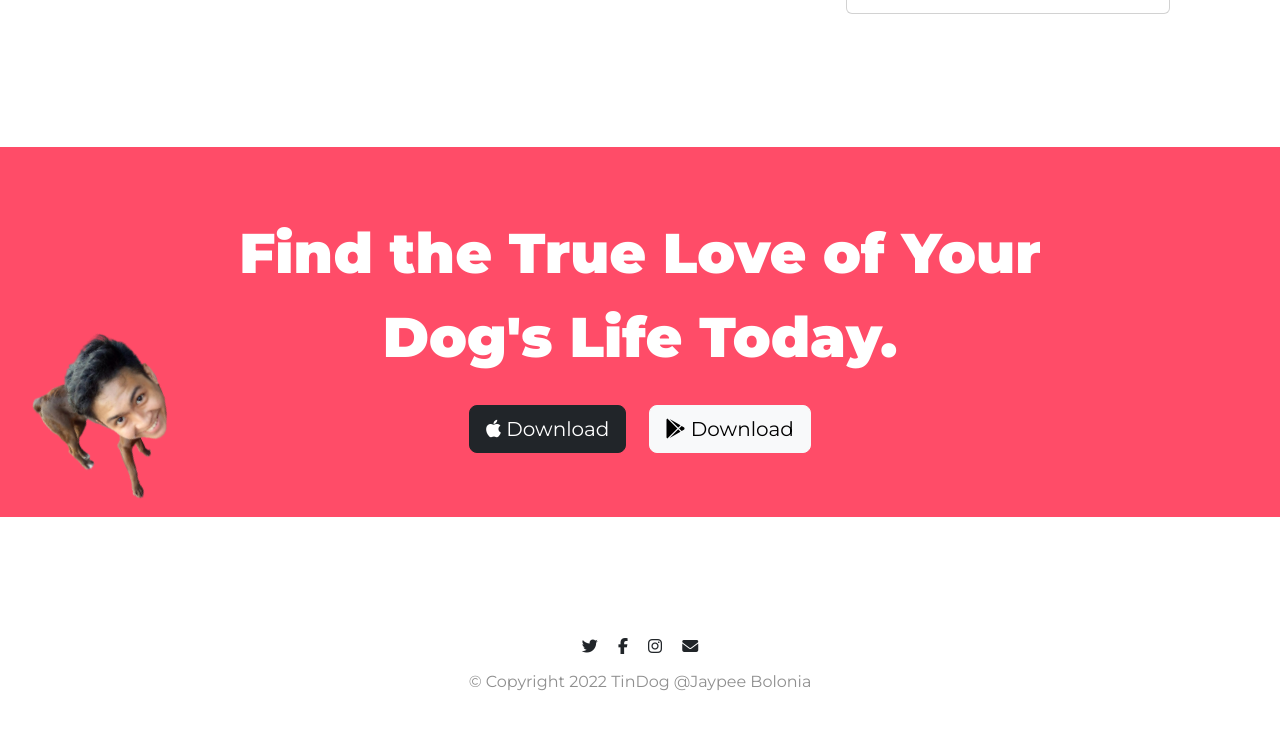
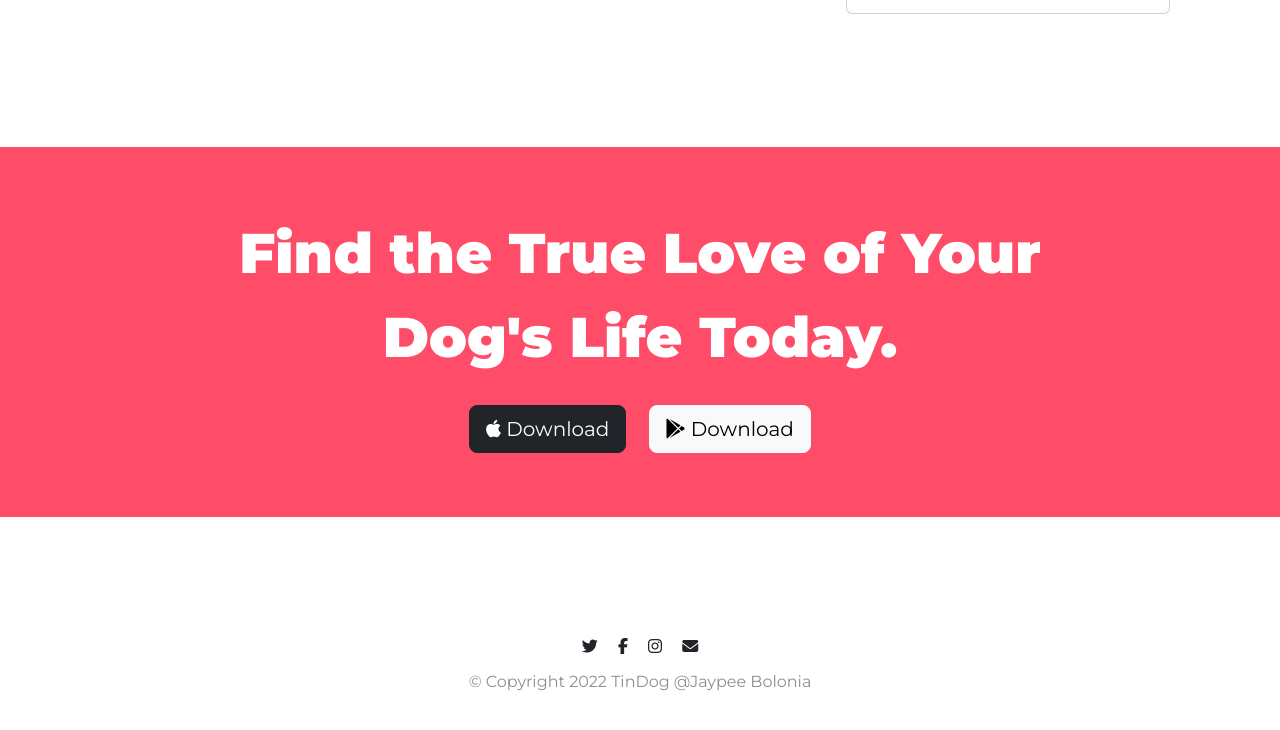
Before and after one commit to JaypeeB-Ph/tindog, a plain HTML site: page index.html in a window 1280 px wide. Shown: the part 2478-3208 px from the top of the page. Drawn offline with nearby package versions, Linux system fonts and the light colour scheme.

Commit message:
Update index.html

```diff
--- a/index.html
+++ b/index.html
@@ -202,7 +202,7 @@
       <button class="btn btn-lg btn-light cta-btn" type="button"><i class="fa-brands fa-google-play"></i> Download</button>
     </div>
 
-    <img class="cta-dog-img" src="images/ravies.png" alt="cute-doggie.png">
+
 
 
   </section>
```
